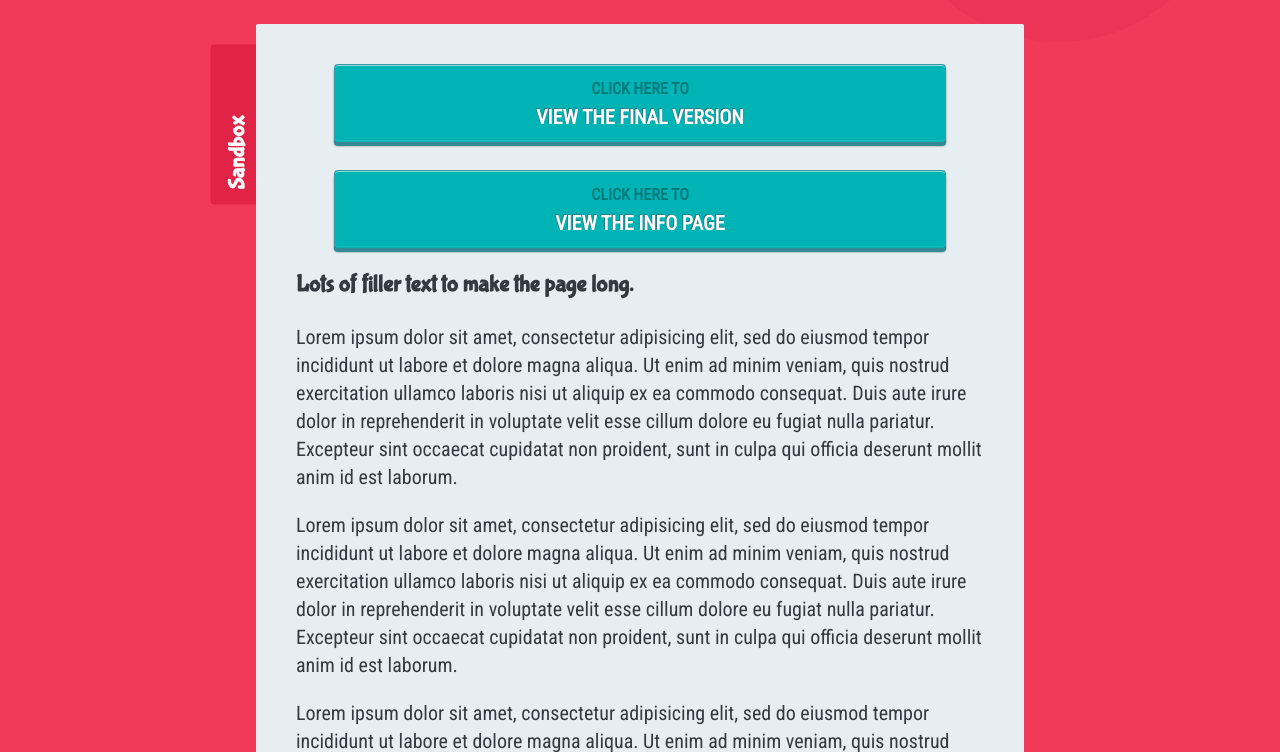
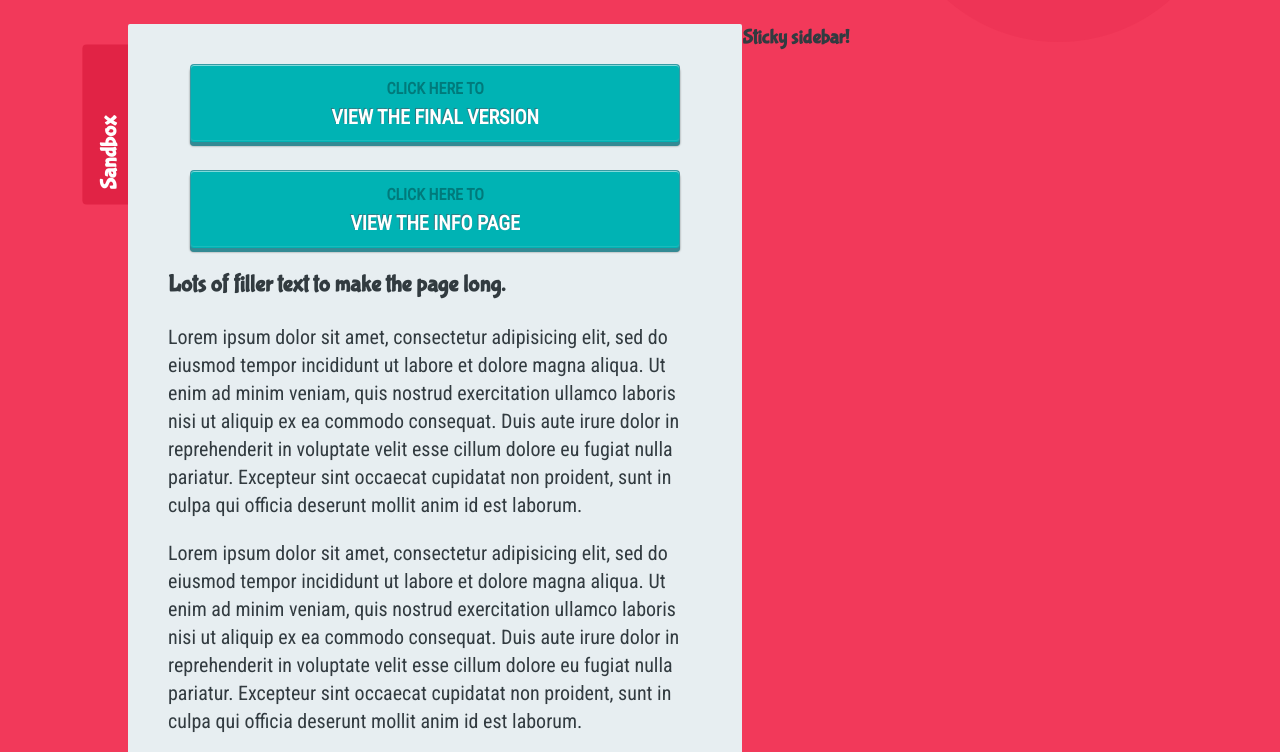
Before and after one commit to Annie-Huang/css3-in-30-days, a website: page 15-StickySidebar/student.html in a window 1280 px wide. Shown: the part 316-1068 px from the top of the page. Drawn offline with Linux system fonts and the light colour scheme; a web font is replaced by a local one.

Commit message:
Put the .sandbox to the left side location

```diff
--- a/15-StickySidebar/sandbox.css
+++ b/15-StickySidebar/sandbox.css
@@ -3,3 +3,27 @@
     CODE YOUR STYLES BELOW!
 
    ====================================== */
+/* This tutorial is unfortunately, another tutorial that does not work with lite-server. You will have to keep refreshing the html file.
+   This html we are going to work on is the student.html
+   Navigate there and keep refreshing the page to see effect.
+   http://localhost:63342/css3-in-30-day/15-StickySidebar/student.html
+
+*/
+
+.sticky-sidebar-lesson {
+    width: 80%;
+    margin: 0 auto;
+}
+
+/* A clearfix. Allow the footer to stay put rather than collapsing up when we start floating the next element*/
+.sticky-sidebar-lesson::after {
+    display: table;
+    content: "";
+    clear: both;
+}
+
+.sticky-sidebar-lesson .sandbox {
+    width: 60%;
+    margin: 0 0 40px;
+    float: left;
+}
```
